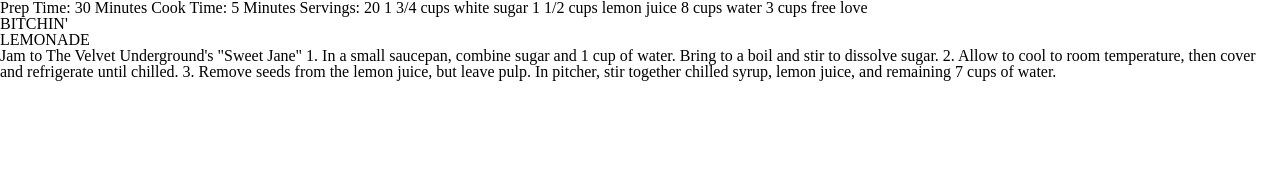
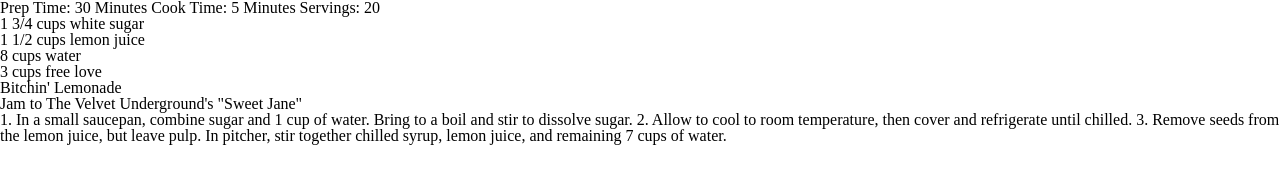
Before and after one commit to mlriley/yum, a plain HTML site: page index.html in a window 1280 px wide. Drawn offline with Linux system fonts and the light colour scheme.

Commit message:
Fixed Layout

```diff
--- a/index.html
+++ b/index.html
@@ -6,16 +6,17 @@
   </head>
   <body>
 	Prep Time: 30 Minutes    Cook Time: 5 Minutes    Servings: 20
-
-  1 3/4 cups white sugar                             1 1/2 cups lemon juice
-  8 cups water                                       3 cups free love
-  <h1>BITCHIN'</h1>
-  <h2>LEMONADE</h2>
-  Jam to The Velvet Underground's "Sweet Jane"
-
-
-  1. In a small saucepan, combine sugar and 1 cup of water. Bring to a boil and stir to dissolve sugar.
-  2. Allow to cool to room temperature, then cover and refrigerate until chilled.
-  3. Remove seeds from the lemon juice, but leave pulp. In pitcher, stir together chilled syrup, lemon juice, and remaining 7 cups of water.
+    <ul>
+      <li><em>1 3/4 cups white sugar</li></em>
+      <li><em>1 1/2 cups lemon juice</li></em>
+      <li><em>8 cups water</li></em>
+      <li><em>3 cups free love</li></em>
+         <header>Bitchin' Lemonade</header>
+          Jam to The Velvet Underground's "Sweet Jane"
+    <section>
+     1. In a small saucepan, combine sugar and 1 cup of water. Bring to a boil and stir to dissolve sugar.
+      2. Allow to cool to room temperature, then cover and refrigerate until chilled.
+      3. Remove seeds from the lemon juice, but leave pulp. In pitcher, stir together chilled syrup, lemon juice, and remaining 7 cups of water.
+    </section>
   </body>
 </html>
```
